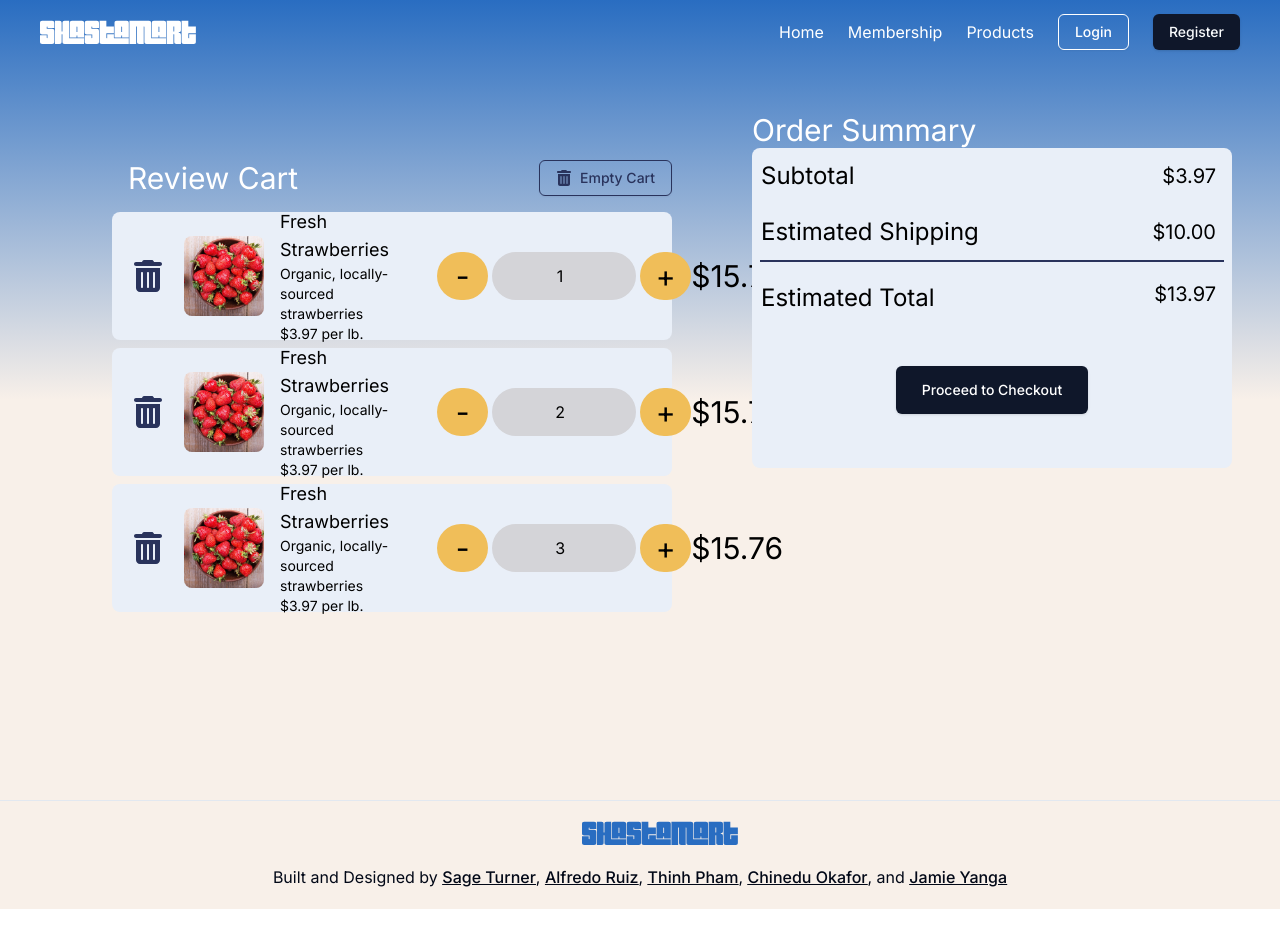
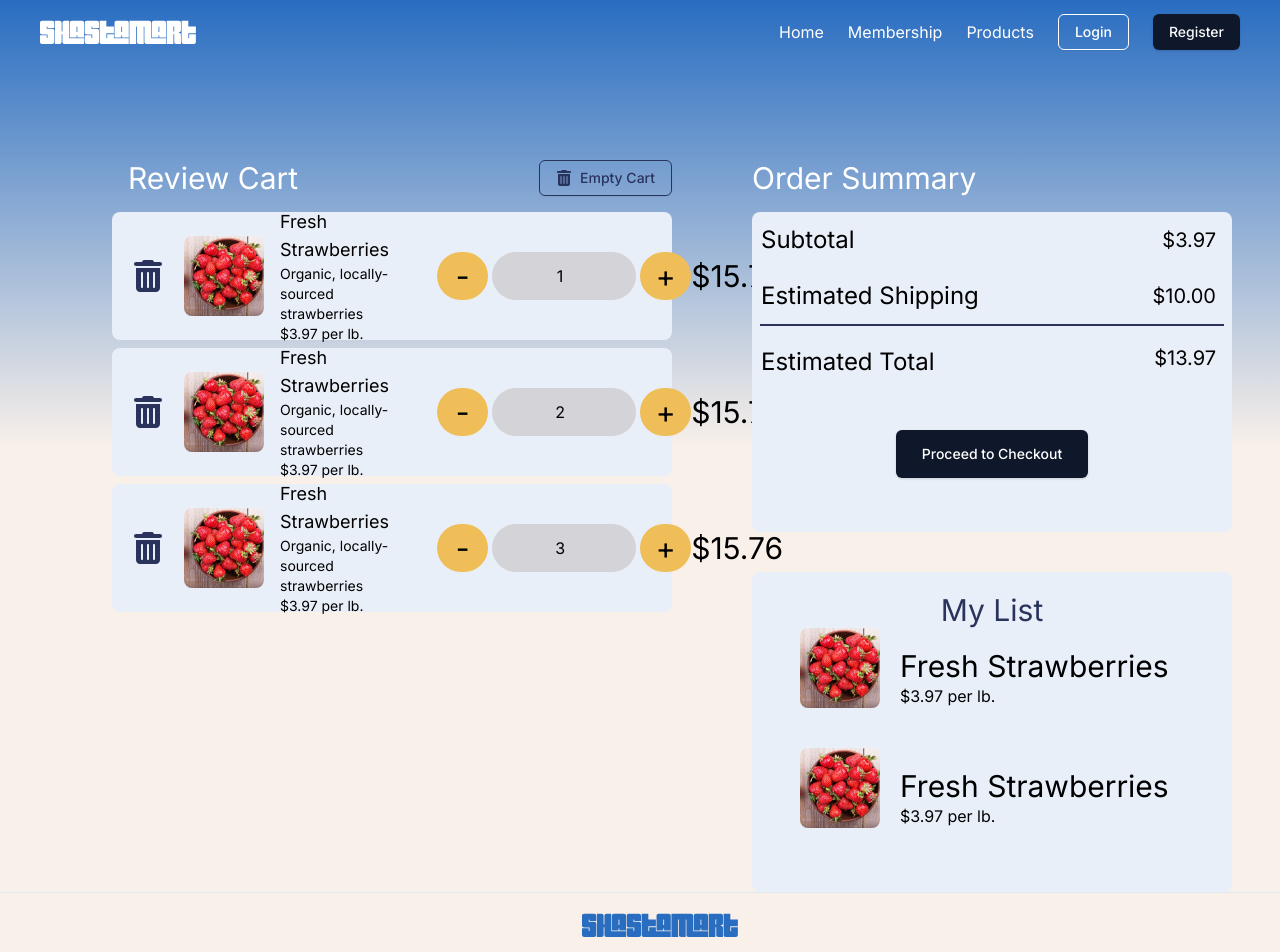
Before and after one commit to AlfredoRuiz-CS/TeamProject3380, a React (Vite) app in the folder client/: page /cart in a window 1280 px wide. Shown: the top 952 px of the page. Before the commit the page ends 909 px from the top, so only its background shows below. Built offline with nearby package versions, Linux system fonts and the light colour scheme; a web font is replaced by a local one.

Commit message:
Cart.tsx mostly done, needs reformatting and localStorage rework

```diff
--- a/client/src/pages/Cart.tsx
+++ b/client/src/pages/Cart.tsx
@@ -37,6 +37,16 @@ const Cart = () => {
   const shipping = 10;
   const parsedArray = Array.from(store.cartItems);
 
+  const popularItem1 = dummyProducts.reduce((lowest, product) => {
+    return lowest.supplierStock < product.supplierStock ? lowest : product;
+  }, dummyProducts[0]);
+  const updatedProducts = dummyProducts.filter(
+    (product) => product !== popularItem1
+  );
+  const popularItem2 = updatedProducts.reduce((lowest, product) => {
+    return lowest.supplierStock < product.supplierStock ? lowest : product;
+  }, dummyProducts[0]);
+
   function handleCheckout() {}
 
   return (
@@ -70,9 +80,9 @@ const Cart = () => {
           </section>
 
           {/* Order Summary Section */}
-          <section className="flex w-2/5 flex-col items-center pt-[3rem]">
+          <section className="flex w-2/5 flex-col items-center pt-[6rem]">
             <div className="flex flex-col">
-              <h1 className="text-3xl text-white">Order Summary</h1>
+              <h1 className="pb-4 text-3xl text-white">Order Summary</h1>
               <div className="flex h-[20rem] w-[30rem] flex-grow flex-col rounded-lg bg-cardwhite px-2">
                 {/* Order Summary Information Table */}
                 <table>
@@ -124,7 +134,51 @@ const Cart = () => {
               </div>
             </div>
             {/* My List Section */}
-            <div className=""></div>
+            <div className="mt-10 h-[20rem] w-[30rem] rounded-lg bg-cardwhite ">
+              <p className="pt-5 text-center text-3xl text-darkblue">My List</p>
+              <div className="flex flex-row gap-5 pl-12">
+                <div className="flex flex-col gap-10">
+                  <div className="flex flex-row gap-5">
+                    <div>
+                      <img
+                        className=" h-[5rem] w-[5rem] rounded-lg object-cover"
+                        src={popularItem1.image}
+                      ></img>
+                    </div>
+                    <div className="flex flex-col">
+                      <h1 className="flex flex-row self-center pt-5 text-3xl">
+                        {popularItem1.name}
+                      </h1>
+                      {popularItem1.price.toLocaleString('en-US', {
+                        style: 'currency',
+                        currency: 'USD',
+                      }) +
+                        ' per ' +
+                        popularItem1.portion}
+                    </div>
+                  </div>
+                  <div className="flex flex-row gap-5">
+                    <div>
+                      <img
+                        className=" h-[5rem] w-[5rem] rounded-lg object-cover"
+                        src={popularItem1.image}
+                      ></img>
+                    </div>
+                    <div className="flex flex-col">
+                      <h1 className="flex flex-row self-center pt-5 text-3xl">
+                        {popularItem1.name}
+                      </h1>
+                      {popularItem1.price.toLocaleString('en-US', {
+                        style: 'currency',
+                        currency: 'USD',
+                      }) +
+                        ' per ' +
+                        popularItem1.portion}
+                    </div>
+                  </div>
+                </div>
+              </div>
+            </div>
           </section>
         </div>
       </div>
```
